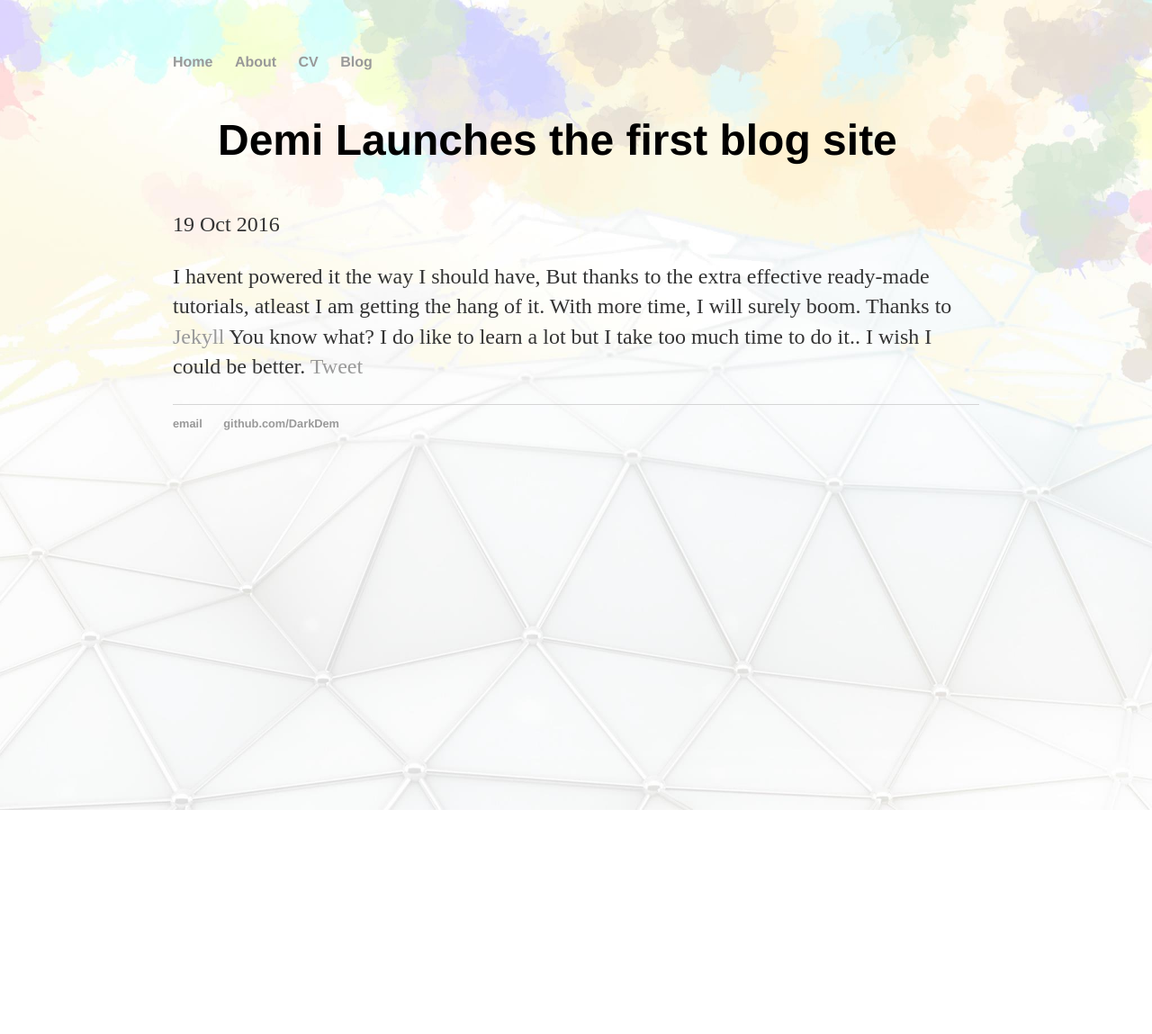
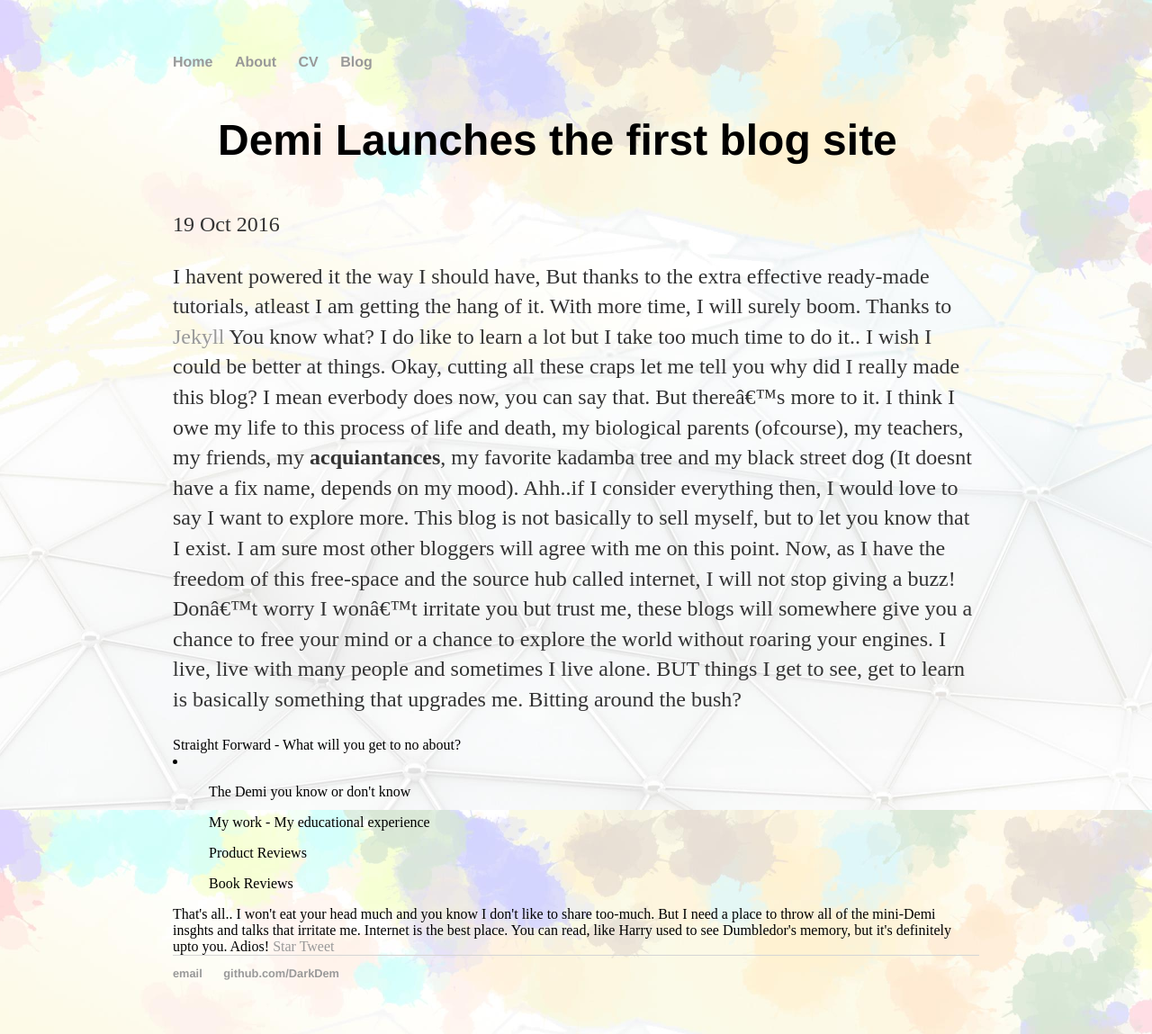
Before and after one commit to DarkDem/DarkDem.github.io, a Jekyll site: the page built from _posts/2016-10-19-demi's-site-launched.md, in a window 1280 px wide. Shown: the whole page at 90% size. Built offline with Jekyll 4.4.1, drawn with Linux system fonts in a browser that asks for light colours; comment, search, counter and statistics services are not loaded; before the commit the page ends 900 px from its top, so only the background shows below that.

Commit message:
Update 2016-10-19-demi's-site-launched.md

```diff
--- a/_posts/2016-10-19-demi's-site-launched.md
+++ b/_posts/2016-10-19-demi's-site-launched.md
@@ -3,6 +3,21 @@ layout: post
 title: "Demi Launches the first blog site"
 date: 2016-10-19
 ---
+<!-- Place this tag in your head or just before your close body tag. -->
+<script async defer src="https://buttons.github.io/buttons.js"></script>
+
 I havent powered it the way I should have, But thanks to the extra effective ready-made tutorials, atleast I am getting the hang of it. With more time, I will surely boom. Thanks to [Jekyll](http://jekyllrb.com)
-You know what? I do like to learn a lot but I take too much time to do it.. I wish I could be better.
+You know what? I do like to learn a lot but I take too much time to do it.. I wish I could be better at things.
+Okay, cutting all these craps let me tell you why did I really made this blog? I mean everbody does now, you can say that. But there's more to it. I think I owe my life to this process of life and death, my biological parents (ofcourse), my teachers, my friends, my <b>acquiantances</b>, my favorite kadamba tree and my black street dog (It doesnt have a fix name, depends on my mood). Ahh..if I consider everything then, I would love to say I want to explore more. This blog is not basically to sell myself, but to let you know that I exist. I am sure most other bloggers will agree with me on this point. Now, as I have the freedom of this free-space and the source hub called internet, I will not stop giving a buzz! Don't worry I won't irritate you but trust me, these blogs will somewhere give you a chance to free your mind or a chance to explore the world without roaring your engines. I live, live with many people and sometimes I live alone. BUT things I get to see, get to learn is basically something that upgrades me. Bitting around the bush?
+
+<h>Straight Forward - What will you get to no about?<h>
+<li><ul> The Demi you know or don't know </ul>
+<ul> My work - My educational experience </ul>
+<ul> Product Reviews </ul>
+<ul> Book Reviews </ul>
+
+That's all.. I won't eat your head much and you know I don't like to share too-much. But I need a place to throw all of the mini-Demi insghts and talks that irritate me. Internet is the best place. You can read, like Harry used to see Dumbledor's memory, but it's definitely upto you. Adios!
+
+<!-- Place this tag where you want the button to render. -->
+<a class="github-button" href="https://github.com/ntkme/github-buttons" data-icon="octicon-star" data-style="mega" data-count-href="/ntkme/github-buttons/stargazers" data-count-api="/repos/ntkme/github-buttons#stargazers_count" data-count-aria-label="# stargazers on GitHub" aria-label="Star ntkme/github-buttons on GitHub">Star</a>
 <a href="https://twitter.com/share" class="twitter-share-button" data-show-count="false">Tweet</a><script async src="//platform.twitter.com/widgets.js" charset="utf-8"></script>
```
